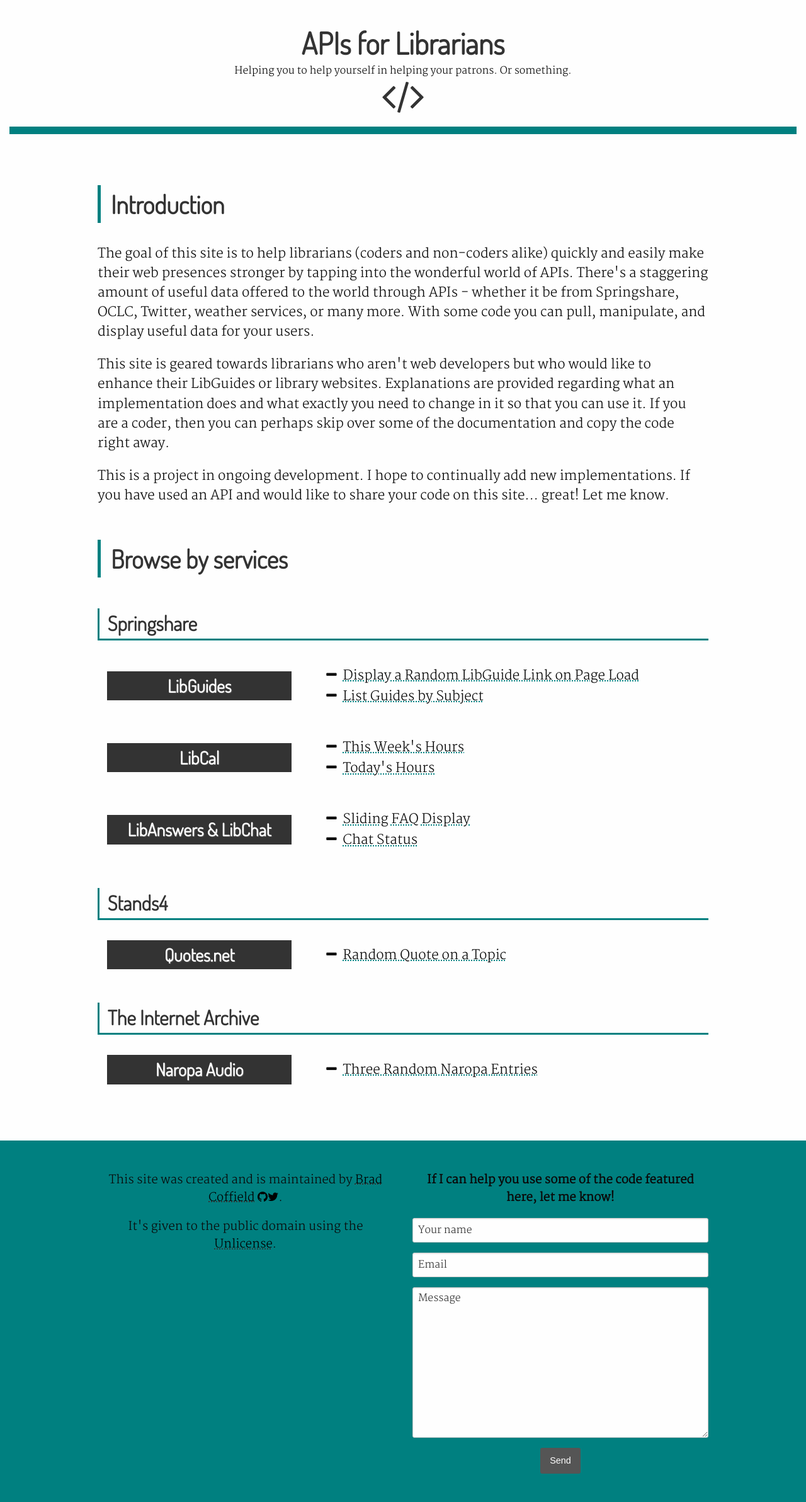
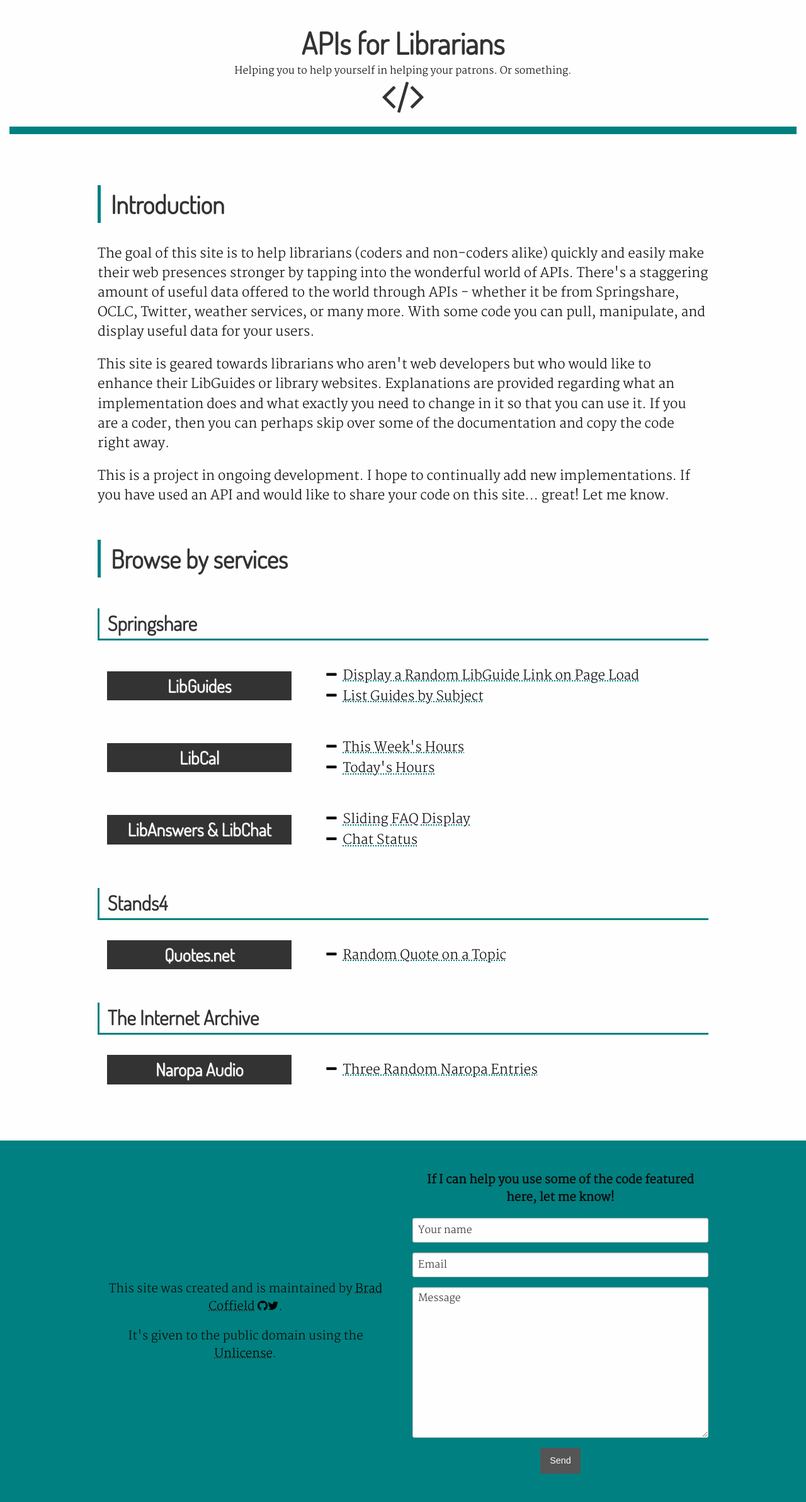
Before and after one commit to BradCoffield/APIs-for-librarians, a Jekyll site: the page built from index.html, in a window 1280 px wide. Shown: the whole page at 63% size. Built offline with Jekyll 4.4.1, drawn with Linux system fonts in a browser that asks for light colours; comment, search, counter and statistics services are not loaded.

Commit message:
flex center the left of footer

```diff
--- a/_includes/footer.html
+++ b/_includes/footer.html
@@ -1,7 +1,7 @@
 <footer>
 
-    <div class="row">
-        <div class="columns small-12 medium-6"> <p>
+    <div class="row flex-center">
+        <div class="columns small-12 medium-6 "> <p>
                 This site was created and is maintained by <a href="{{site.personalhomepage}}">{{ site.author }}</a> <a href="{{site.githuburl}}" class="fa fa-github"></a><a href="{{ site.twitterurl }}" class="fa fa-twitter"></a>. </p><p>
                     It's given to the public domain using the <a href="https://unlicense.org/">Unlicense</a>.
                 </p></div>
--- a/css/main.css
+++ b/css/main.css
@@ -1,5 +1,10 @@
 
-
+.flex-center {
+    display: flex;
+    align-items: center;
+    align-content: center;
+     flex-wrap: wrap;
+}
 
 footer {
      text-align: center;
```
